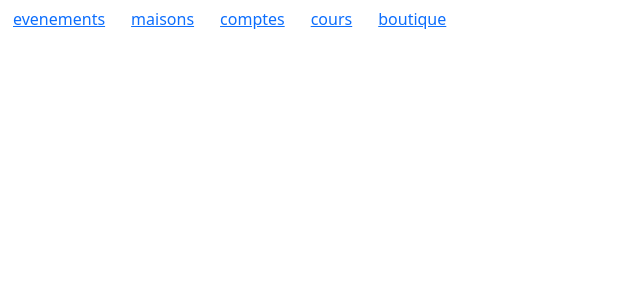
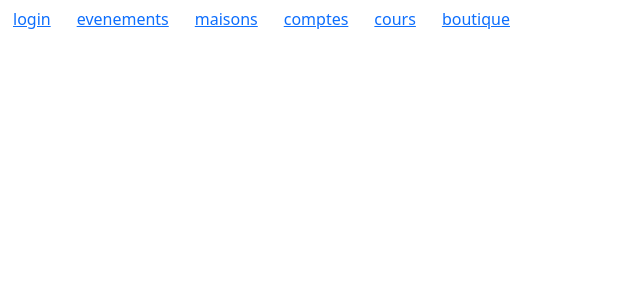
Before and after one commit to ElisabethY/Poudlard, an Angular app: page / in a window 1280 px wide. Shown: the top 300 px of the page, without its empty margins (0-640 px from the left). Built offline with nearby package versions, Linux system fonts and the light colour scheme.

Commit message:
Authentificqation OK

```diff
--- a/src/app/app.component.html
+++ b/src/app/app.component.html
@@ -1,4 +1,4 @@
-<!--
+
 <span *ngIf="isAuthenticated()">Bonjour {{ login }}</span>
 <a
   *ngIf="!isAuthenticated()"
@@ -10,7 +10,7 @@
 <button *ngIf="isAuthenticated()" (click)="logout()" class="btn btn-link">
   logout
 </button>
-<app-menu></app-menu>
-<router-outlet></router-outlet> -->
+<app-menu-admin></app-menu-admin>
+<router-outlet></router-outlet>
 
-<app-menu-admin></app-menu-admin>
+<!-- <app-menu-admin></app-menu-admin> -->
```
